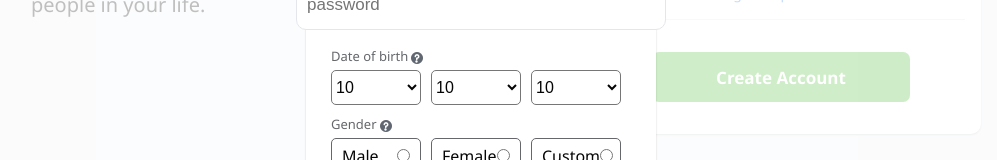
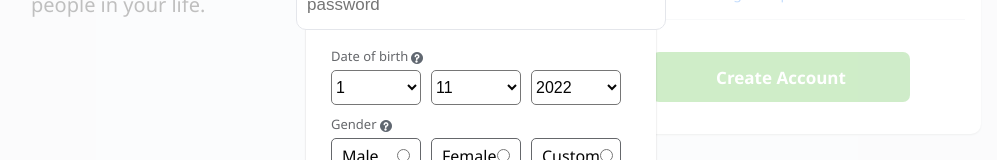
Before and after one commit to Mostofareza3/Social-Media, a React (Create React App) app: page /login in a window 1280 px wide. Shown: the part 402-562 px from the top of the page, without its empty margins (159-1156 px from the left). Built offline with nearby package versions, Linux system fonts and the light colour scheme.

Commit message:
registration validation

```diff
--- a/src/components/login/RegisterForm.js
+++ b/src/components/login/RegisterForm.js
@@ -1,5 +1,6 @@
 import { Form, Formik } from "formik";
 import React, { useState } from "react";
+import * as Yup from "yup";
 import RegisterInput from "../inputs/registerInput/RegisterInput";
 
 const userInfo = {
@@ -7,20 +8,63 @@ const userInfo = {
   last_name: "",
   email: "",
   password: "",
-  bYear: "",
-  bMonth: "",
-  bDay: "",
+  bYear: new Date().getFullYear(),
+  bMonth: new Date().getMonth() + 1,
+  bDay: new Date().getDate(),
   gender: "",
 };
 
 const RegisterForm = () => {
   const [user, setUser] = useState(userInfo);
+  const {
+    first_name,
+    last_name,
+    email,
+    password,
+    bDay,
+    bMonth,
+    bYear,
+    gender,
+  } = user;
+
+  const tempYear = new Date().getFullYear();
+  const years = Array.from(new Array(100), (val, index) => tempYear - index);
+  const months = Array.from(new Array(12), (val, index) => 1 + index);
+  const getDays = () => {
+    return new Date(bYear, bMonth, 0).getDate();
+  };
+  const days = Array.from(new Array(getDays()), (val, index) => 1 + index);
 
   const handleRegisterChange = (e) => {
     e.preventDefault();
-    const { name, value } = e.target();
+    const { name, value } = e.target;
     setUser({ ...user, [name]: value });
   };
+
+  const registerValidation = Yup.object({
+    first_name: Yup.string()
+      .required("What's your first name?")
+      .min(2, "First name must be between 2 and 16 characters.")
+      .max(16, "First name must be between 2 and 16 characters.")
+      .matches(/^[aA-zZ]+$/, "Numbers and special character are not allowed."),
+    last_name: Yup.string()
+      .required("What's your last name?")
+      .min(2, "last name must be between 2 and 16 characters.")
+      .max(16, "last name must be between 2 and 16 characters.")
+      .matches(/^[aA-zZ]+$/, "Numbers and special character are not allowed."),
+    email: Yup.string()
+      .required(
+        "You'll need this when you log in and if you ever need to reset your password."
+      )
+      .email("Enter a valid email address."),
+    password: Yup.string()
+      .required(
+        "Enter a combination of at least six numbers,letters and punctuation marks(such as ! and &)."
+      )
+      .min(6, "Password Must be at least 6 characters.")
+      .max(36, "Password can't be more than 36 characters."),
+  });
+
   return (
     <div className="blur">
       <div className="register">
@@ -29,7 +73,20 @@ const RegisterForm = () => {
           <span>Sign Up</span>
           <span>it's quick and easy</span>
         </div>
-        <Formik>
+        <Formik
+          initialValues={{
+            first_name,
+            last_name,
+            email,
+            password,
+            bDay,
+            bMonth,
+            bYear,
+            gender,
+          }}
+          enableReinitialize
+          validationSchema={registerValidation}
+        >
           {(formik) => (
             <Form className="register_form">
               <div className="reg_line">
@@ -67,14 +124,38 @@ const RegisterForm = () => {
                   Date of birth <i className="info_icon"></i>
                 </div>
                 <div className="reg_grid">
-                  <select name="bDay">
-                    <option value="10">10</option>
+                  <select
+                    value={bDay}
+                    name="bDay"
+                    onChange={handleRegisterChange}
+                  >
+                    {days.map((day, i) => (
+                      <option key={i} value={day}>
+                        {day}
+                      </option>
+                    ))}
                   </select>
-                  <select name="bMonth">
-                    <option value="10">10</option>
+                  <select
+                    name="bMonth"
+                    value={bMonth}
+                    onChange={handleRegisterChange}
+                  >
+                    {months.map((month, i) => (
+                      <option value={month} key={i}>
+                        {month}
+                      </option>
+                    ))}
                   </select>
-                  <select name="bYear">
-                    <option value="10">10</option>
+                  <select
+                    name="bYear"
+                    value={bYear}
+                    onChange={handleRegisterChange}
+                  >
+                    {years.map((year, i) => (
+                      <option value={year} key={i}>
+                        {year}
+                      </option>
+                    ))}
                   </select>
                 </div>
               </div>
```
